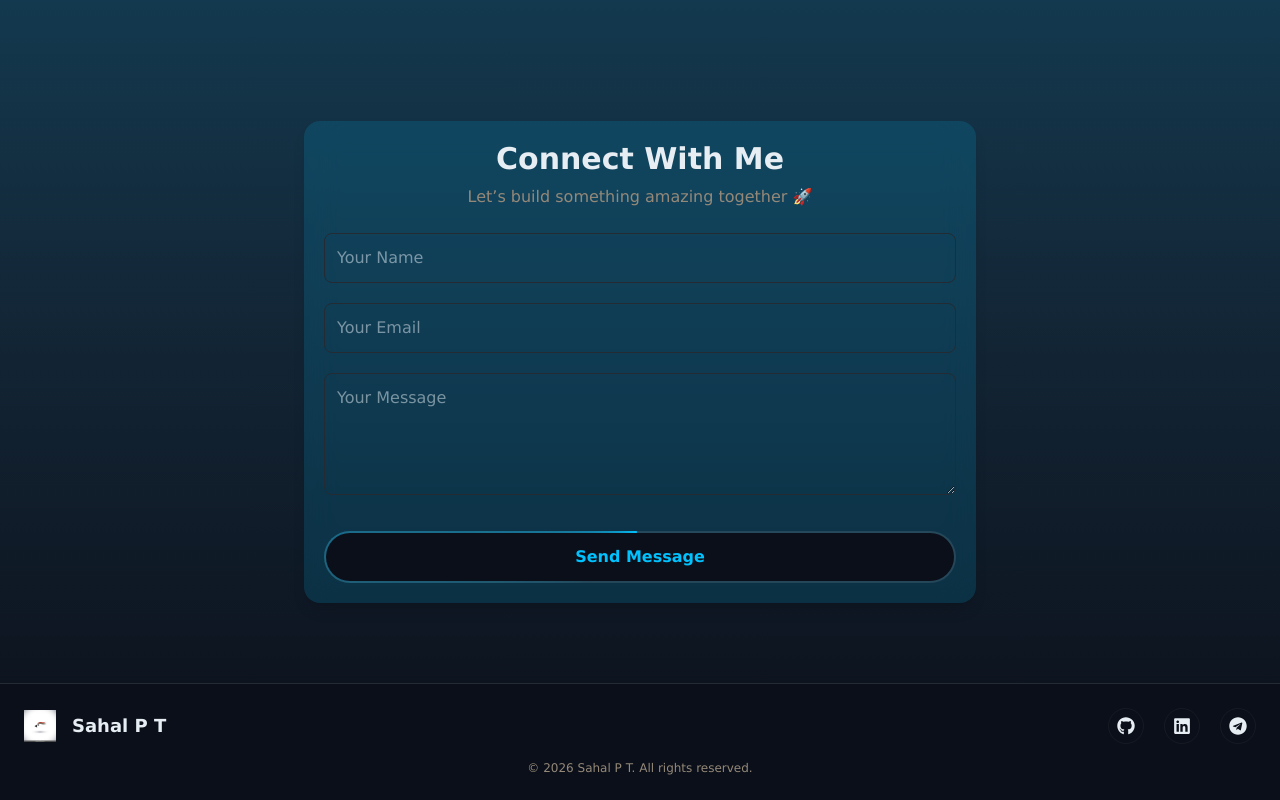
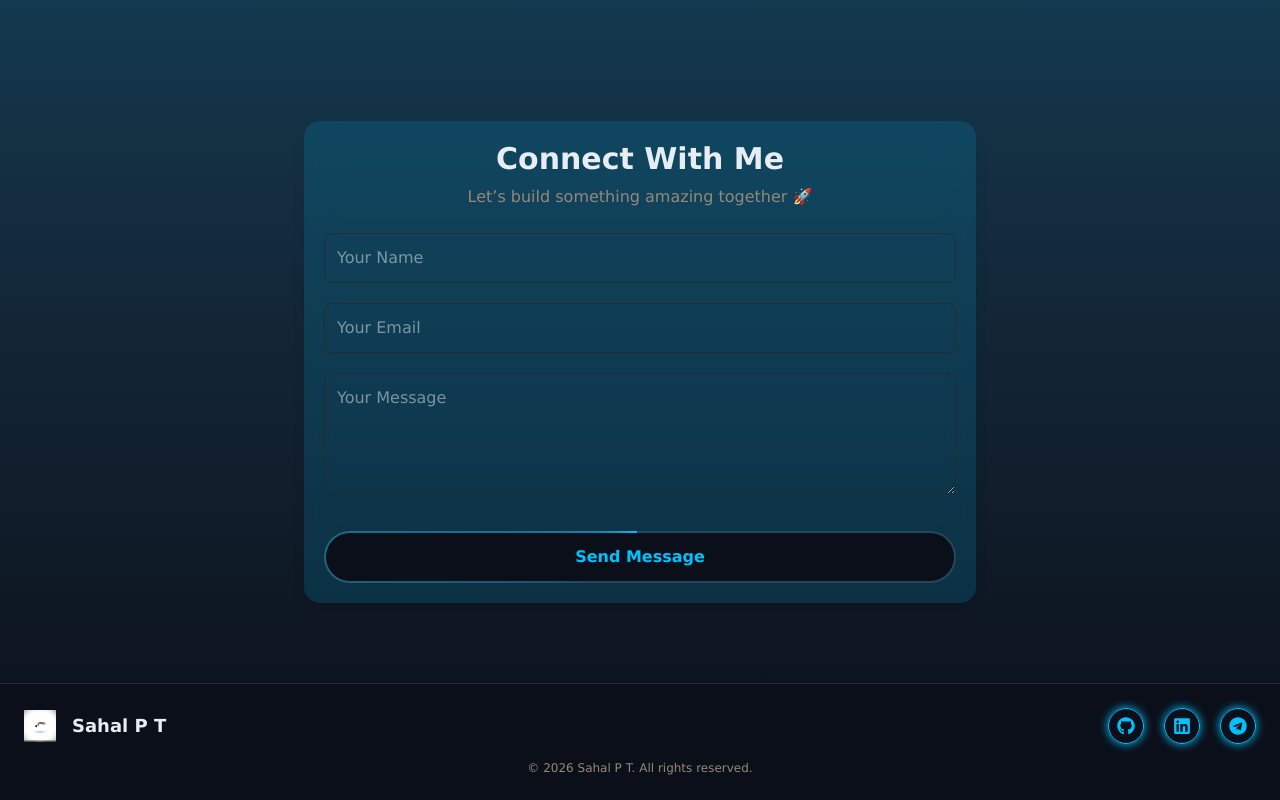
Before and after one commit to Nandana-0308/Fullstack-Portfolio-Website-Template, a React (Vite) app in the folder portfolio_frontend/: page / in a window 1280 px wide. Shown: the part 1907-2707 px from the top of the page. Built offline with nearby package versions, Linux system fonts and the light colour scheme.

Commit message:
footer modified

```diff
--- a/portfolio_frontend/src/layouts/Footer.jsx
+++ b/portfolio_frontend/src/layouts/Footer.jsx
@@ -37,15 +37,19 @@ const Footer = () => {
                 target="_blank"
                 rel="noopener noreferrer"
                 className="
-            p-2 rounded-full
-            border border-[var(--color-color5)]/40
-            text-[var(--color-color6)]
-            hover:text-[var(--color-primary)]
-            hover:border-[var(--color-primary)]
-            hover:shadow-[0_0_10px_var(--color-primary)]
-            hover:scale-110
-            transition-all duration-300
-          "
+  p-2 rounded-full
+  border border-[var(--color-primary)]
+  text-[var(--color-primary)]
+  shadow-[0_0_10px_var(--color-primary)]
+  scale-100
+
+  hover:bg-[var(--color-primary)]
+  hover:text-white
+  hover:shadow-[0_0_20px_var(--color-primary)]
+  hover:scale-110
+
+  transition-all duration-300
+"
               >
                 <Icon size={18} />
               </a>
```
